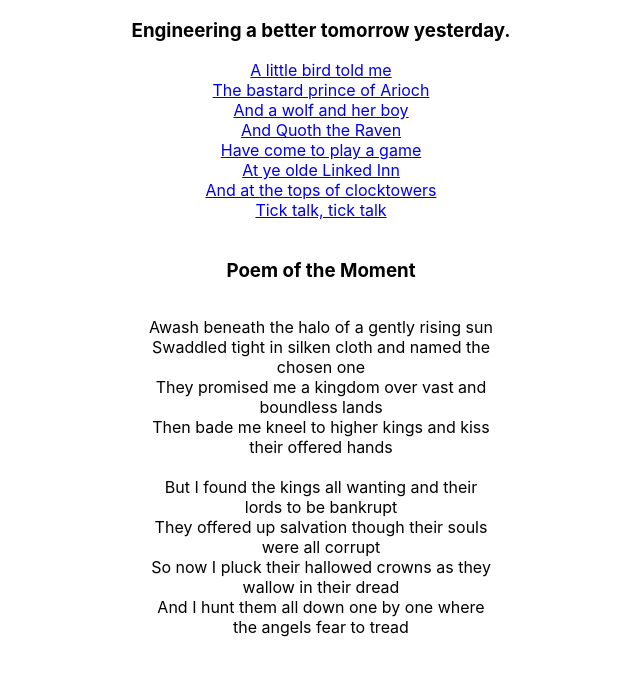
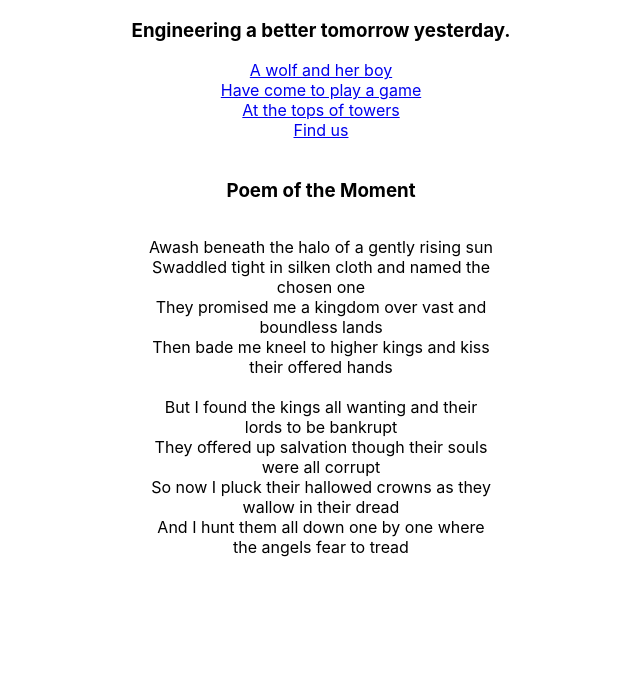
Before and after one commit to bonoj/bono.industries, a React (Create React App) app: page / in a window 1280 px wide. Shown: the top 676 px of the page, without its empty margins (319-959 px from the left). Built offline with nearby package versions, Linux system fonts and the light colour scheme.

Commit message:
Condense

```diff
--- a/src/views/App.js
+++ b/src/views/App.js
@@ -14,21 +14,21 @@ function App() {
       <button onClick={()=> actions.addTodo(todo)}>Add</button>
       {store.todoList.map((e, index)=><TodoList todo={e} key={index}/>)} */}
       <h3>Engineering a better tomorrow yesterday.</h3>
-      <a href="https://twitter.com/johnlbono" target="_blank" rel="noopener noreferrer">A little bird told me</a>
+      {/* <a href="https://twitter.com/johnlbono" target="_blank" rel="noopener noreferrer">A little bird told me</a>
       <br/>
       <a href="https://www.youtube.com/channel/UCnFN3vwlQABjNk26qKy3e2w?sub_confirmation=1" target="_blank" rel="noopener noreferrer">The bastard prince of Arioch</a>
-      <br/>
-      <a href="https://www.instagram.com/awolfandherboy/" target="_blank" rel="noopener noreferrer">And a wolf and her boy</a>
-      <br/>
-      <a href="https://docs.google.com/document/d/1R3b6HIWKKB0fBjnERarfM2JepEGoAXUCi11tCnC6fC8/" target="_blank" rel="noopener noreferrer">And Quoth the Raven</a>
+      <br/> */}
+      <a href="https://www.instagram.com/awolfandherboy/" target="_blank" rel="noopener noreferrer">A wolf and her boy</a>
+      {/* <br/>
+      <a href="https://docs.google.com/document/d/1R3b6HIWKKB0fBjnERarfM2JepEGoAXUCi11tCnC6fC8/" target="_blank" rel="noopener noreferrer">And Quoth the Raven</a> */}
       <br/>
       <a href="https://docs.google.com/document/d/1c2elXayXBWY1O4a3FfiE-P0wJWbbl_RmeOkKYPMWqY0/" target="_blank" rel="noopener noreferrer">Have come to play a game</a>
       <br/>
-      <a href="https://www.linkedin.com/in/bonoj/" target="_blank" rel="noopener noreferrer">At ye olde Linked Inn</a>
+      <a href="https://philome.la/Ironed_Man/towers/play/index.html" target="_blank" rel="noopener noreferrer">At the tops of towers</a>
       <br/>
-      <a href="https://philome.la/Ironed_Man/towers/play/index.html" target="_blank" rel="noopener noreferrer">And at the tops of clocktowers</a>
-      <br/>
-      <a href="https://vm.tiktok.com/ZMR442NfE/" target="_blank" rel="noopener noreferrer">Tick talk, tick talk</a>
+      <a href="https://www.linkedin.com/in/bonoj/" target="_blank" rel="noopener noreferrer">Find us</a>
+      {/* <br/>
+      <a href="https://vm.tiktok.com/ZMR442NfE/" target="_blank" rel="noopener noreferrer">Tick talk, tick talk</a> */}
       <br/>
       <br/>
       {/* <h3>Where in the world is the wandering bard?</h3>
```
